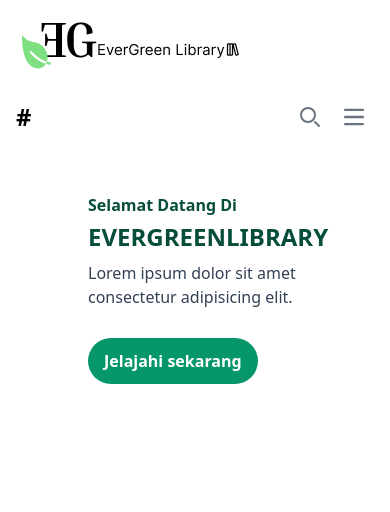
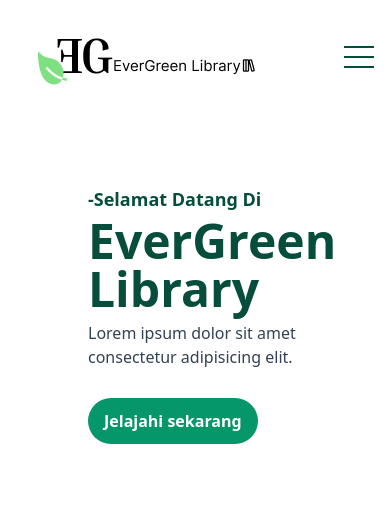
Before and after one commit to Patriott07/EverGreenLibrary, a CodeIgniter 4 app: template app/Views/welcome_message.php in a window 390 px wide. Shown: the top 512 px of the page. Run offline with PHP 8.4 and a stand-in for CodeIgniter, Linux system fonts and the light colour scheme; the template is opened without the code that fills it, so the values that code supplies are empty; style sheets or scripts are compiled from the project's sources; some libraries are stand-ins or nearby versions.

Commit message:
changes navbar style to hamburger "but still error" jikalau boleh tolong di betulkan

```diff
--- a/app/Views/welcome_message.php
+++ b/app/Views/welcome_message.php
@@ -8,70 +8,37 @@
 <!-- Test logo -->
 <?= view('./component/NavbarWithLogo-bs')?>
 
+<script src="https://cdn.tailwindcss.com"></script>
+<link rel="stylesheet" href="/public/css/style.css">
+<!-- Start Navbar -->
 
-<!-- Start Navbar -->
-<nav class="bg-white border-gray-200 dark:bg-emerald-800">
-  <div class="max-w-screen-xl flex flex-wrap items-center justify-between mx-auto p-4">
-  <a href="#" class="flex items-center space-x-3 rtl:space-x-reverse">
-    <!-- Logo di navbar beserta slogan brand -->
-      <!-- <img src="#" class="h-8" alt="#" /> -->
-      <span class="self-center text-2xl font-semibold whitespace-nowrap dark:text-white">#</span>
-  </a>
-  <div class="flex md:order-2">
-    <button type="button" data-collapse-toggle="navbar-search" aria-controls="navbar-search" aria-expanded="false" class="md:hidden text-gray-500 dark:text-gray-400 hover:bg-gray-100 dark:hover:bg-gray-700 focus:outline-none focus:ring-4 focus:ring-gray-200 dark:focus:ring-gray-700 rounded-lg text-sm p-2.5 me-1">
-      <svg class="w-5 h-5" aria-hidden="true" xmlns="http://www.w3.org/2000/svg" fill="none" viewBox="0 0 20 20">
-        <path stroke="currentColor" stroke-linecap="round" stroke-linejoin="round" stroke-width="2" d="m19 19-4-4m0-7A7 7 0 1 1 1 8a7 7 0 0 1 14 0Z"/>
-      </svg>
-      <span class="sr-only">Search</span>
-    </button>
-    <div class="relative hidden md:block">
-      <div class="absolute inset-y-0 start-0 flex items-center ps-3 pointer-events-none">
-        <svg class="w-4 h-4 text-gray-500 dark:text-gray-400" aria-hidden="true" xmlns="http://www.w3.org/2000/svg" fill="none" viewBox="0 0 20 20">
-          <path stroke="currentColor" stroke-linecap="round" stroke-linejoin="round" stroke-width="2" d="m19 19-4-4m0-7A7 7 0 1 1 1 8a7 7 0 0 1 14 0Z"/>
-        </svg>
-        <span class="sr-only">Search icon</span>
+<header class="bg-transparent absolute top-0 left-0 w-full flex items-center z-10">
+  <div class="container">
+    <div class="flex items-center justify-between relative">
+      <div class="px-4">
+        <a href="home" class="block py-4"><?= view('./component/NavbarWithLogo-bs')?></a>
       </div>
-      <input type="text" id="search-navbar" class="block w-full p-2 ps-10 text-sm text-gray-900 border border-gray-300 rounded-lg bg-gray-50 focus:ring-blue-500 focus:border-blue-500 dark:bg-gray-700 dark:border-gray-600 dark:placeholder-gray-400 dark:text-white dark:focus:ring-blue-500 dark:focus:border-blue-500" placeholder="Search for some books">
-    </div>
-    <button data-collapse-toggle="navbar-search" type="button" class="inline-flex items-center p-2 w-10 h-10 justify-center text-sm text-gray-500 rounded-lg md:hidden hover:bg-gray-100 focus:outline-none focus:ring-2 focus:ring-gray-200 dark:text-gray-400 dark:hover:bg-gray-700 dark:focus:ring-gray-600" aria-controls="navbar-search" aria-expanded="false">
-        <span class="sr-only">Open main menu</span>
-        <svg class="w-5 h-5" aria-hidden="true" xmlns="http://www.w3.org/2000/svg" fill="none" viewBox="0 0 17 14">
-            <path stroke="currentColor" stroke-linecap="round" stroke-linejoin="round" stroke-width="2" d="M1 1h15M1 7h15M1 13h15"/>
-        </svg>
-    </button>
-  </div>
-    <div class="items-center justify-between hidden w-full md:flex md:w-auto md:order-1" id="navbar-search">
-      <div class="relative mt-3 md:hidden">
-        <div class="absolute inset-y-0 start-0 flex items-center ps-3 pointer-events-none">
-          <svg class="w-4 h-4 text-gray-500 dark:text-gray-400" aria-hidden="true" xmlns="http://www.w3.org/2000/svg" fill="none" viewBox="0 0 20 20">
-            <path stroke="currentColor" stroke-linecap="round" stroke-linejoin="round" stroke-width="2" d="m19 19-4-4m0-7A7 7 0 1 1 1 8a7 7 0 0 1 14 0Z"/>
-          </svg>
-        </div>
-        <input type="text" id="search-navbar" class="block w-full p-2 ps-10 text-sm text-gray-900 border border-emerald-700 rounded-lg bg-gray-50 focus:ring-blue-500 focus:border-blue-500 dark:bg-gray-700 dark:border-gray-600 dark:placeholder-gray-400 dark:text-white dark:focus:ring-blue-500 dark:focus:border-blue-500" placeholder="Search...">
+      <div class="flex items-center px-4">
+        <button id="hamburger" name="hamburger" type="button" class=" block absolute right-4">
+          <span class="w-[30px] h-[2px] my-2 block bg-emerald-900"></span>
+          <span class="w-[30px] h-[2px] my-2 block bg-emerald-900"></span>
+          <span class="w-[30px] h-[2px] my-2 block bg-emerald-900"></span>
+        </button>
       </div>
-      <ul class="flex flex-col p-4 md:p-0 mt-4 font-medium border rounded-lg bg-emerald-100 md:space-x-8 rtl:space-x-reverse md:flex-row md:mt-0 md:border-0">
-        <li>
-        <a href="#" class="block py-2 px-3 text-black rounded hover:bg-gray-100 md:hover:bg-transparent md:bg-transparent md:p-0">Home</a>
-        </li>
-        <li>
-          <a href="#" class="block py-2 px-3 text-black rounded hover:bg-gray-100 md:hover:bg-transparent md:bg-transparent md:p-0">About</a>
-        </li>
-        <li>
-        <a href="#" class="block py-2 px-3 text-black rounded hover:bg-gray-100 md:hover:bg-transparent md:bg-transparent md:p-0">Library</a>
-        </li>
-      </ul>
     </div>
   </div>
-</nav>
+
+</header>
+
 <!-- End Navbar -->
 
 
 <!-- Start Section -->
-<section id="home" class="p-10 mx-8">
+<section id="home" class="p-10 mx-8 mt-16">
     <div class="container">
         <div class="flex flex-wrap">
             <div class="w-full self-center px-4">
-                <h1 class="text-base font-semibold text-emerald-900">Selamat Datang Di <span class="block mt-1 text-2xl font-bold text--800">EVERGREENLIBRARY</span></h1>
+                <h1 class="text-lg font-bold text-emerald-900">-Selamat Datang Di <span class="block mt-1 text-5xl font-bold text--800">EverGreen Library</span></h1>
                 <p class="mt-2 mb-10 text-slate-700 ">Lorem ipsum dolor sit amet consectetur adipisicing elit.</p>
 
 
@@ -87,5 +54,7 @@
     </div>
 </section>
 
+<script src="public/js/script.js"></script>
+
 <!-- merender footer-tw.php -->
 <?= view('./component/footer-tw') ?>
--- /dev/null
+++ b/public/css/style.css
@@ -0,0 +1,15 @@
+@tailwind base;
+@tailwind components;
+@tailwind utilities;
+
+body {
+    font-family: 'Inter'. sans-serif;
+}
+
+.hamburger-active {
+
+}
+
+.hamburger-active > span=nth-child(1) {
+    @apply origin-top-left rotate-45;
+}
--- /dev/null
+++ b/public/js/script.js
@@ -0,0 +1,7 @@
+//Untuk bagian hamburger
+
+const hamburger = document.querySelector('#hamburger');
+
+hamburger.addEventListener('click', function() {
+    hamburger.classList.toggle('hamburger-active');
+});
```
Also changed, not shown: app/Views/tailwind.config.js (added).
